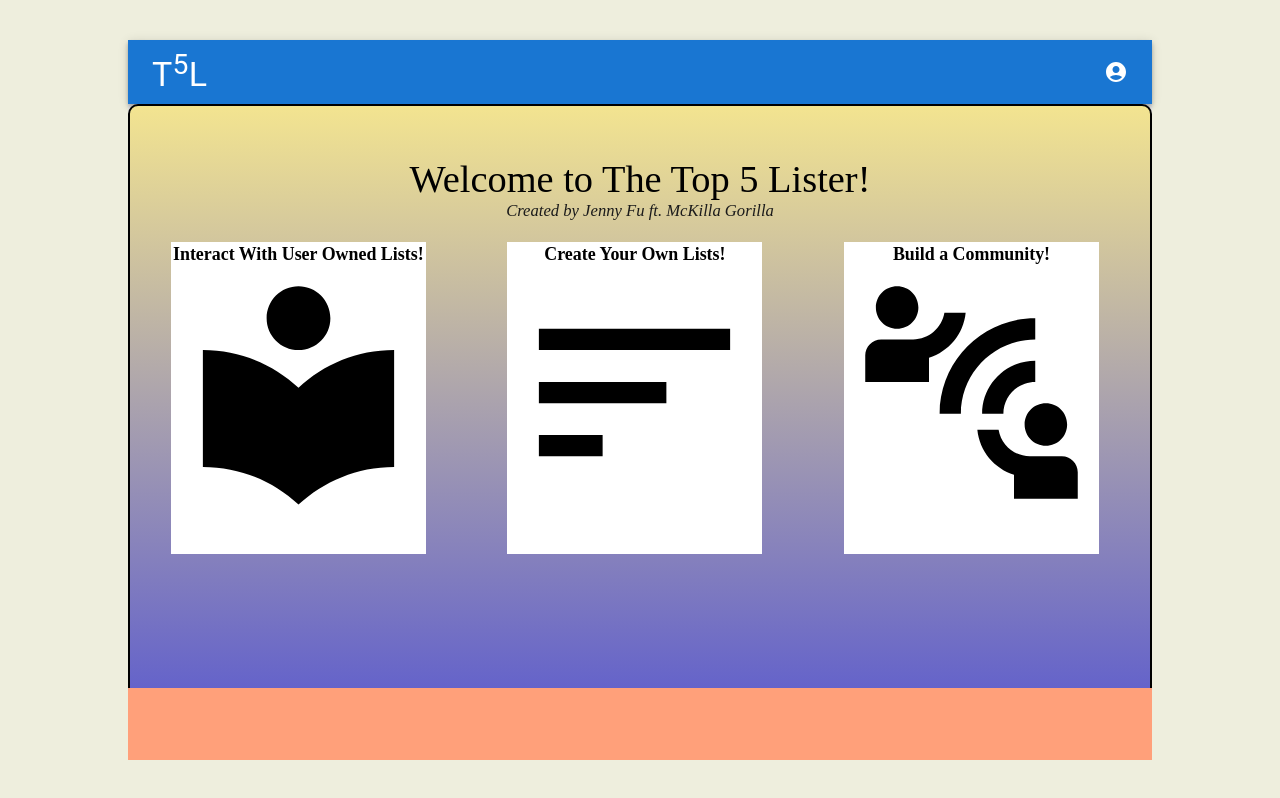
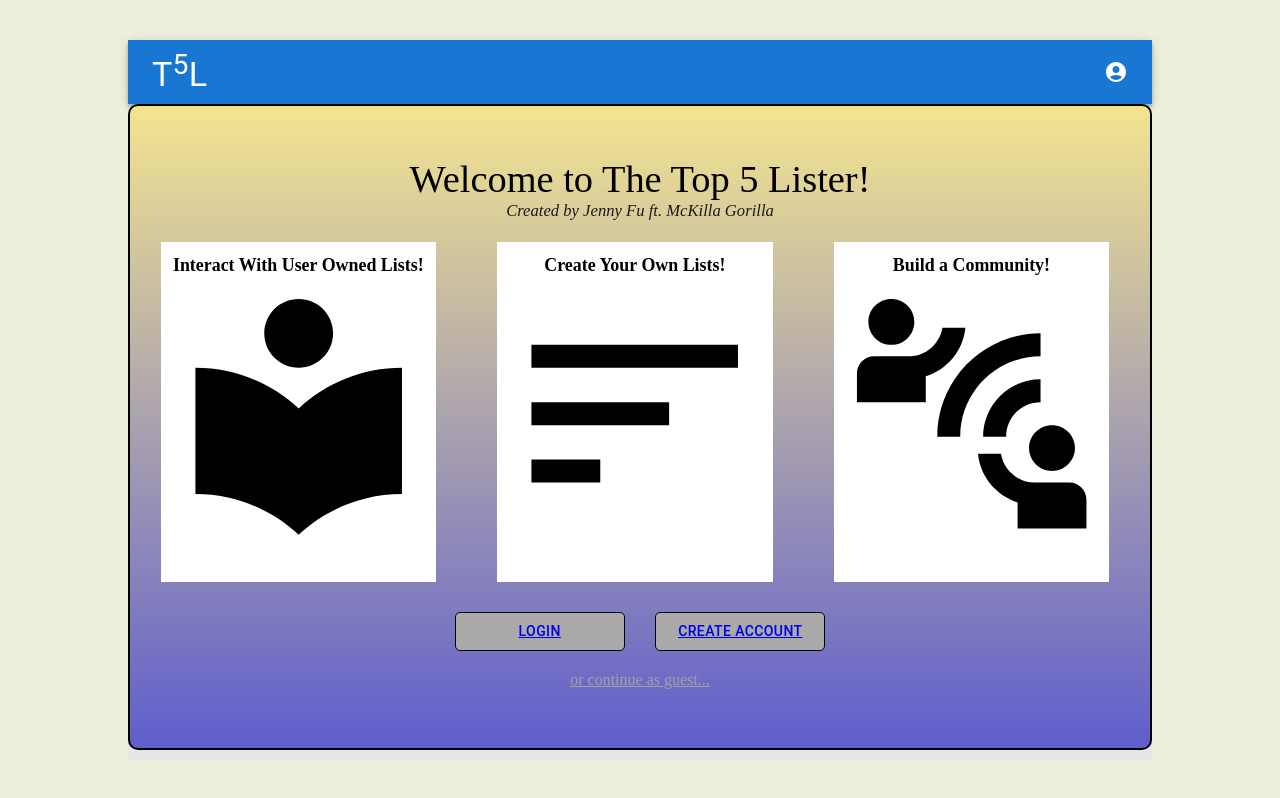
Before and after one commit to jenny-fu/top5, a React (Create React App) app in the folder client/: page / in a window 1280 px wide. Built offline with nearby package versions, Linux system fonts and the light colour scheme.

Commit message:
splash screen is changed

```diff
--- a/client/src/App.css
+++ b/client/src/App.css
@@ -61,7 +61,7 @@ body {
   border-radius: 10px;
   padding-top: 5%;
   padding-bottom: 5%;
-  height:70%;
+  height: 75%;
   vertical-align: center;
   text-align: center;
 }
@@ -77,20 +77,37 @@ body {
 }
 .info-banner{
   background-color: white;
-  width: 25%;
-  height: 62%;
-  margin: 4%;
+  width: 27%;
+  height: 63%;
+  margin: 3%;
   margin-top: 2%;
   float: left;
   justify-content: center;
 }
 .banner-text{
   font-size: 1.4vw;
-  margin-top: 1.1%;
+  margin-top: 5%;
   font-weight: bold;
 }
-.title-buttons{
-
+#login-button, #create-button{
+  background-color: darkgray;
+  color: black;
+  border-color: black;
+  border-width: 1.5px;
+  border-style: solid;
+  border-radius: 5px;
+  width: 170px;
+  margin-left: 1.5%;
+  margin-right: 1.5%;
+}
+#create-button:hover, #login-button:hover{
+  background-color: rgb(196, 196, 196);
+}
+#guest-button{
+  color: rgb(161, 161, 161);
+}
+#guest-box{
+  margin-top: 2%;
 }
 
 #edit-toolbar {
--- a/client/src/App.js
+++ b/client/src/App.js
@@ -34,7 +34,7 @@ const App = () => {
                         <Route path="/login/" exact component={LoginScreen} />
                         <Route path="/top5list/:id" exact component={WorkspaceScreen} />
                     </Switch>
-                    <Statusbar />
+                    {/* <Statusbar /> */}
                 </GlobalStoreContextProvider>
             </AuthContextProvider>
         </BrowserRouter>
--- a/client/src/components/AppBanner.js
+++ b/client/src/components/AppBanner.js
@@ -33,26 +33,26 @@ export default function AppBanner() {
     }
 
     const menuId = 'primary-search-account-menu';
-    const loggedOutMenu = (
-        <Menu
-            anchorEl={anchorEl}
-            anchorOrigin={{
-                vertical: 'top',
-                horizontal: 'right',
-            }}
-            id={menuId}
-            keepMounted
-            transformOrigin={{
-                vertical: 'top',
-                horizontal: 'right',
-            }}
-            open={isMenuOpen}
-            onClose={handleMenuClose}
-        >
-            <MenuItem onClick={handleMenuClose}><Link to='/login/'>Login</Link></MenuItem>
-            <MenuItem onClick={handleMenuClose}><Link to='/register/'>Create New Account</Link></MenuItem>
-        </Menu>
-    );
+    // const loggedOutMenu = (
+    //     <Menu
+    //         anchorEl={anchorEl}
+    //         anchorOrigin={{
+    //             vertical: 'top',
+    //             horizontal: 'right',
+    //         }}
+    //         id={menuId}
+    //         keepMounted
+    //         transformOrigin={{
+    //             vertical: 'top',
+    //             horizontal: 'right',
+    //         }}
+    //         open={isMenuOpen}
+    //         onClose={handleMenuClose}
+    //     >
+    //         <MenuItem onClick={handleMenuClose}><Link to='/login/'>Login</Link></MenuItem>
+    //         <MenuItem onClick={handleMenuClose}><Link to='/register/'>Create New Account</Link></MenuItem>
+    //     </Menu>
+    // );
     const loggedInMenu =
         <Menu
             anchorEl={anchorEl}
@@ -73,7 +73,7 @@ export default function AppBanner() {
         </Menu>
 
     let editToolbar = "";
-    let menu = loggedOutMenu;
+    let menu = null;
     if (auth.loggedIn) {
         menu = loggedInMenu;
         // if (store.currentList) {
--- a/client/src/components/HomeWrapper.js
+++ b/client/src/components/HomeWrapper.js
@@ -2,13 +2,14 @@ import { useContext } from 'react'
 import HomeScreen from './HomeScreen'
 import SplashScreen from './SplashScreen'
 import AuthContext from '../auth'
+import { AppBanner, Statusbar } from '.';
 
 export default function HomeWrapper() {
     const { auth } = useContext(AuthContext);
     console.log("HomeWrapper auth.loggedIn: " + auth.loggedIn);
 
     if (auth.loggedIn)
-        return <HomeScreen />
+        return <div><AppBanner /><HomeScreen /><Statusbar /></div>
     else
         return <SplashScreen />
 }
--- a/client/src/components/LoginScreen.js
+++ b/client/src/components/LoginScreen.js
@@ -18,6 +18,7 @@ import Paper from '@mui/material/Paper';
 import { createTheme, ThemeProvider } from '@mui/material/styles';
 
 import Modal from '@mui/material/Modal';
+import { height } from '@mui/system';
 
 const style = {
     position: 'absolute',
@@ -28,7 +29,7 @@ const style = {
     bgcolor: 'background.paper',
     border: '2px solid #000',
     boxShadow: 24,
-    p: 4
+    p: 4,
 };
 
 const theme = createTheme();
@@ -56,28 +57,12 @@ export default function LoginScreen() {
 
     return (
         <ThemeProvider theme={theme}>
-            <Grid container component="main" sx={{ mt: 0 }}>
+            <Grid container component="main" maxWidth="xs" sx={{bgcolor: 'beige', height:"91%"}}>
                 <CssBaseline />
-                <Grid
-                    item
-                    xs={false}
-                    sm={4}
-                    md={7}
-                    sx={{
-                        // backgroundImage: 'url(https://source.unsplash.com/random)',
-                        backgroundImage: 'url(http://images6.fanpop.com/image/photos/43500000/Cozy-Autumn-Vibes-autumn-43506525-1024-1280.jpg)',
-                        backgroundRepeat: 'no-repeat',
-                        backgroundColor: (t) =>
-                            t.palette.mode === 'light' ? t.palette.grey[50] : t.palette.grey[900],
-                        backgroundSize: 'cover',
-                        backgroundPosition: 'center',
-                    }}
-                />
-                <Grid item xs={12} sm={8} md={5} component={Paper} elevation={6} square>
                     <Box
                         sx={{
-                            my: 8,
-                            mx: 4,
+                            marginTop: 8,
+                            mx: 50,
                             display: 'flex',
                             flexDirection: 'column',
                             alignItems: 'center',
@@ -137,7 +122,6 @@ export default function LoginScreen() {
                             <Copyright sx={{ mt: 5 }} />
                         </Box>
                     </Box>
-                </Grid>
             </Grid>
 
         <Modal
--- a/client/src/components/SplashScreen.js
+++ b/client/src/components/SplashScreen.js
@@ -1,6 +1,8 @@
 import LocalLibraryIcon from '@mui/icons-material/LocalLibrary';
 import SortIcon from '@mui/icons-material/Sort';
 import ConnectWithoutContactIcon from '@mui/icons-material/ConnectWithoutContact';
+import Button from '@mui/material/Button';
+import { Link } from 'react-router-dom'
 
 export default function SplashScreen() {
     return (
@@ -20,7 +22,13 @@ export default function SplashScreen() {
                 <ConnectWithoutContactIcon class='banner-icon'/>
             </div>
             <div class='title-buttons'>
-
+                <Button id='login-button' ><Link to='/login/'> Login </Link></Button>
+                <Button id='create-button' ><Link to='/register/'> Create Account </Link> </Button>
+            </div>
+            <div id='guest-box'>
+                <Link id='guest-button'>
+                    or continue as guest...
+                </Link>
             </div>
         </div>
     )
```
